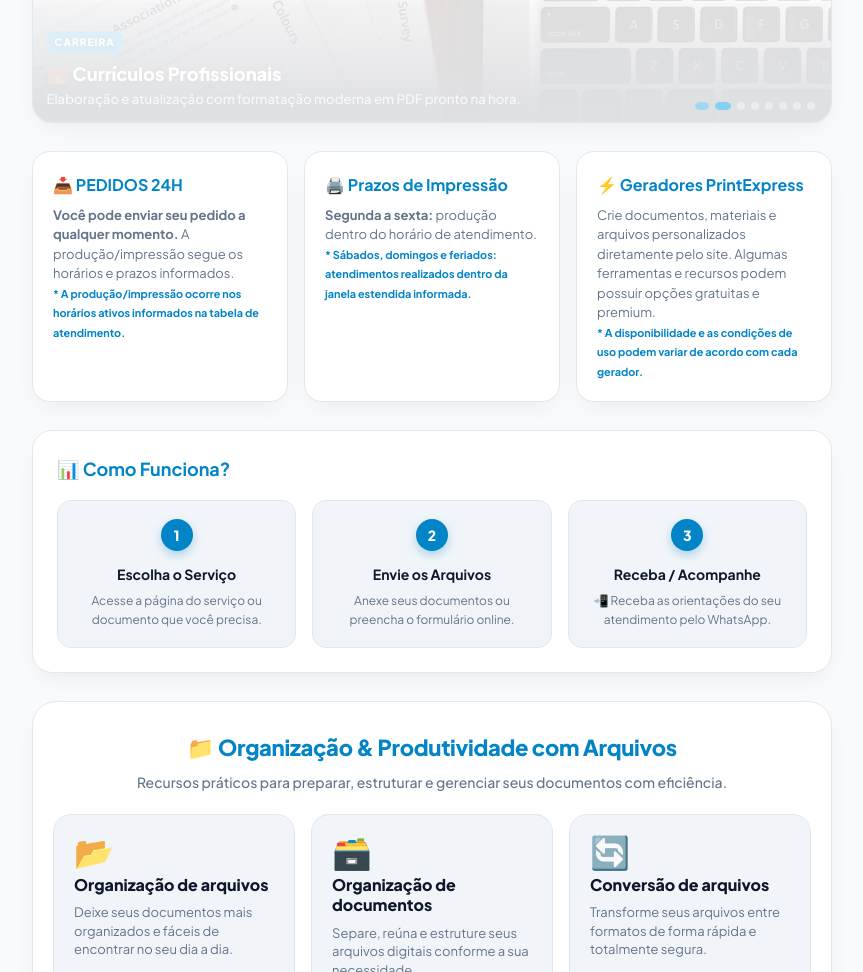
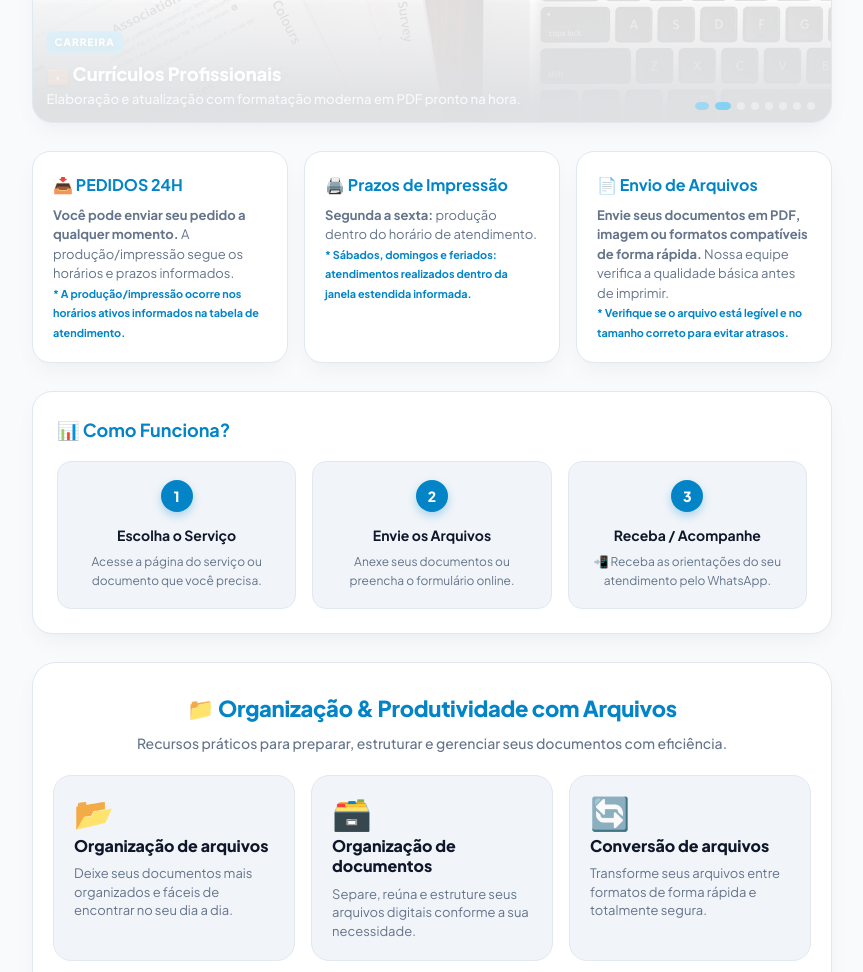
Before and after one commit to adminn008/print-express, a plain HTML site: page index.html in a window 1280 px wide. Shown: the part 3002-3974 px from the top of the page, without its empty margins (208-1071 px from the left). Drawn offline with Linux system fonts and the light colour scheme.

Commit message:
Update index.html

```diff
--- a/index.html
+++ b/index.html
@@ -2118,8 +2118,8 @@
             </div>
 
             <div class="info-card">
-                <h3>⚡ Geradores PrintExpress</h3>
-                <p>Crie documentos, materiais e arquivos personalizados diretamente pelo site. Algumas ferramentas e recursos podem possuir opções gratuitas e premium. <br><small style="color:var(--primary); font-weight:700;">* A disponibilidade e as condições de uso podem variar de acordo com cada gerador.</small></p>
+                <h3>📄 Envio de Arquivos</h3>
+                <p><strong>Envie seus documentos em PDF, imagem ou formatos compatíveis de forma rápida.</strong> Nossa equipe verifica a qualidade básica antes de imprimir. <br><small style="color:var(--primary); font-weight:700;">* Verifique se o arquivo está legível e no tamanho correto para evitar atrasos.</small></p>
             </div>
         </section>
 
```
